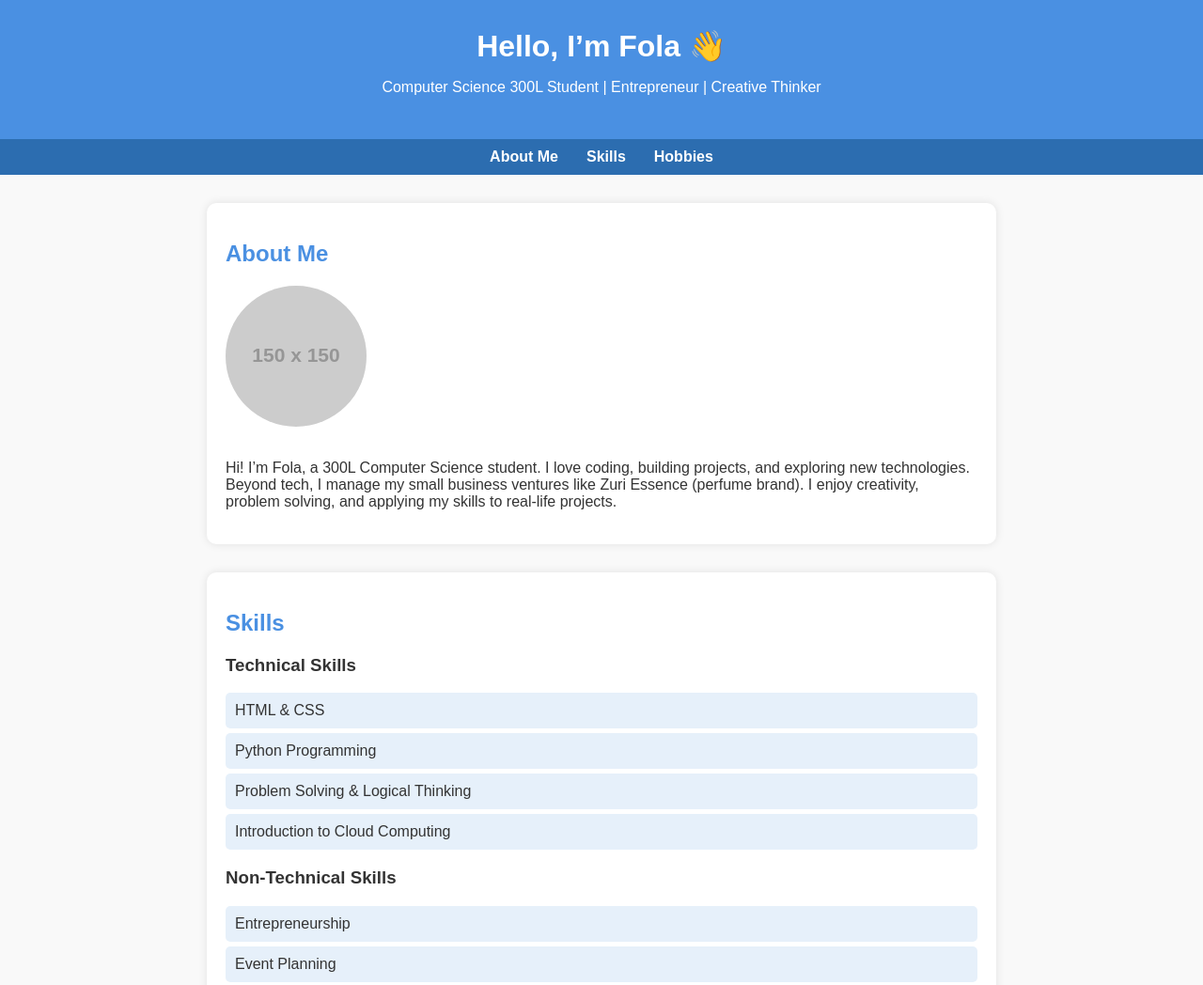
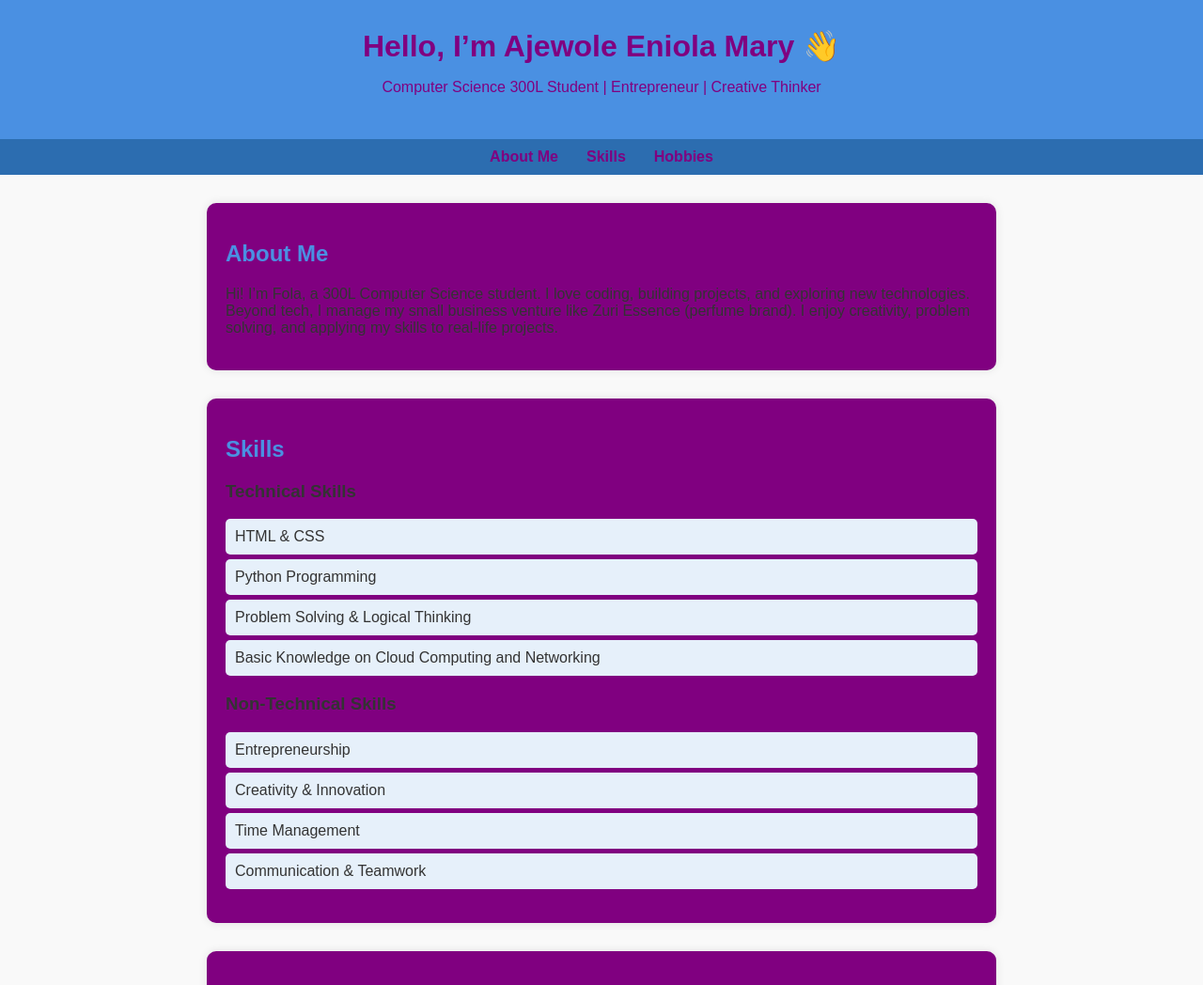
Before and after one commit to Folaexploringtech08/Folaexploringtech08.github.io, a plain HTML site: page index.html in a window 1280 px wide. Shown: the top 1048 px of the page at 94% size. Drawn offline with Linux system fonts and the light colour scheme; placeholder pictures from the web are drawn by us.

Commit message:
Update index.html

```diff
--- a/index.html
+++ b/index.html
@@ -1,7 +1,7 @@
 <!DOCTYPE html>
 <html>
 <head>
-    <title> Ajewole Eniola Personal Website</title>
+    <title>Fola - Personal Website</title>
     <style>
         body {
             font-family: Arial, sans-serif;
@@ -12,7 +12,7 @@
         }
         header {
             background-color: #4a90e2;
-            color: white;
+            color: purple;
             padding: 30px 0;
             text-align: center;
         }
@@ -26,7 +26,7 @@
             padding: 10px 0;
         }
         nav a {
-            color: white;
+            color: purple;
             text-decoration: none;
             margin: 0 15px;
             font-weight: bold;
@@ -38,7 +38,7 @@
             max-width: 800px;
             margin: 30px auto;
             padding: 20px;
-            background-color: white;
+            background-color: purple;
             border-radius: 10px;
             box-shadow: 0 0 10px rgba(0,0,0,0.1);
         }
@@ -57,7 +57,7 @@
         }
         button {
             background-color: #4a90e2;
-            color: white;
+            color: purple;
             border: none;
             padding: 10px 20px;
             border-radius: 5px;
@@ -67,17 +67,12 @@
         button:hover {
             background-color: #2c6db0;
         }
-        img {
-            max-width: 150px;
-            border-radius: 50%;
-            margin-bottom: 15px;
-        }
     </style>
 </head>
 <body>
 
 <header>
-    <h1>Hello, I’m Fola 👋</h1>
+    <h1>Hello, I’m Ajewole Eniola Mary 👋</h1>
     <p>Computer Science 300L Student | Entrepreneur | Creative Thinker</p>
 </header>
 
@@ -89,10 +84,9 @@
 
 <section id="about">
     <h2>About Me</h2>
-    <img src="https://via.placeholder.com/150" alt="Profile Picture">
     <p>
         Hi! I’m Fola, a 300L Computer Science student. I love coding, building projects, and exploring new technologies.
-        Beyond tech, I manage my small business ventures like Zuri Essence (perfume brand).
+        Beyond tech, I manage my small business venture like Zuri Essence (perfume brand).
         I enjoy creativity, problem solving, and applying my skills to real-life projects.
     </p>
 </section>
@@ -104,12 +98,12 @@
         <li>HTML & CSS</li>
         <li>Python Programming</li>
         <li>Problem Solving & Logical Thinking</li>
-        <li>Introduction to Cloud Computing </li>
+        <li>Basic Knowledge on Cloud Computing and Networking</li>
     </ul>
     <h3>Non-Technical Skills</h3>
     <ul>
         <li>Entrepreneurship</li>
-        <li>Event Planning</li>
+
         <li>Creativity & Innovation</li>
         <li>Time Management</li>
         <li>Communication & Teamwork</li>
```
